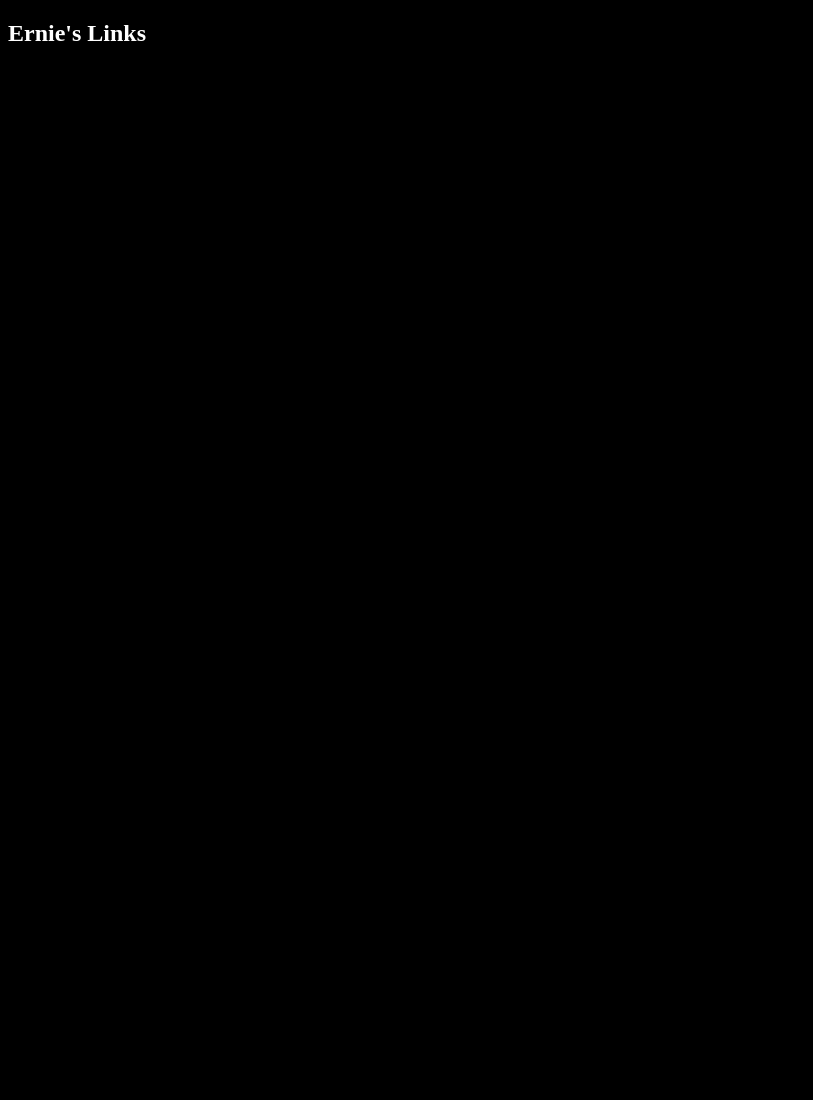
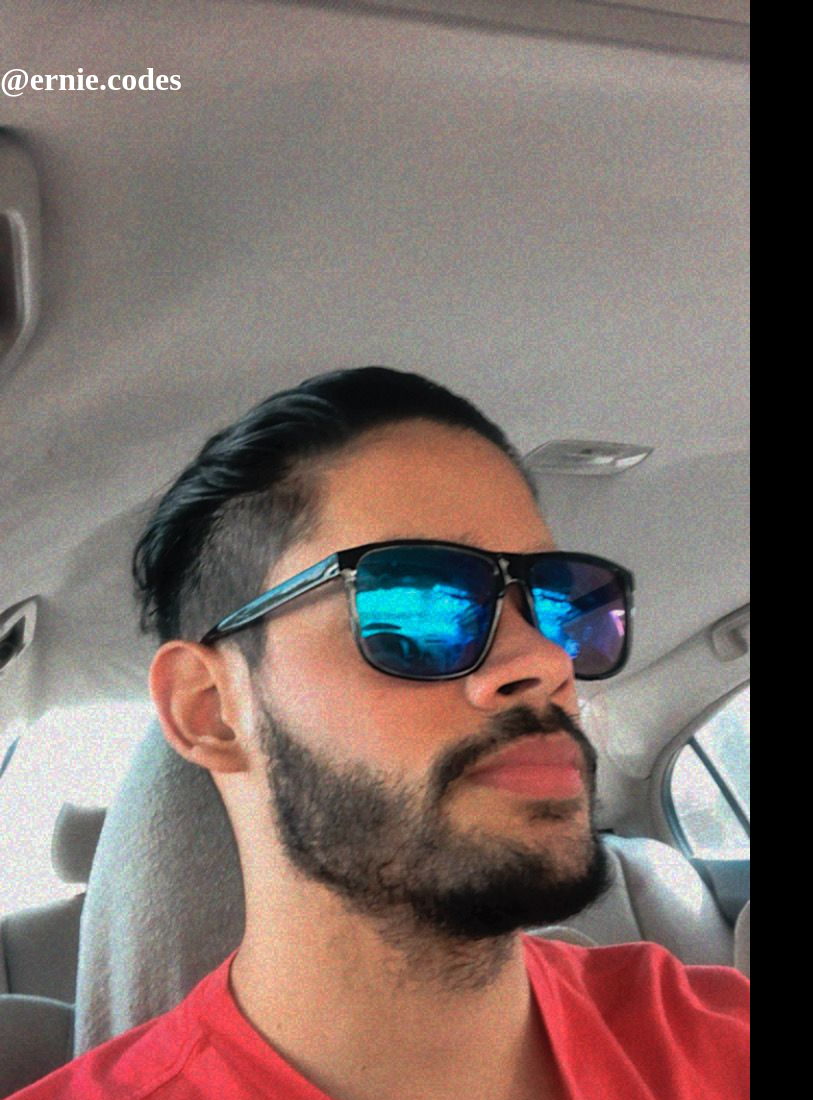
Before and after one commit to Ernestoc14/Linktree-Clone-, a plain HTML site: page index.html in a window 1280 px wide. Shown: the top 1100 px of the page, without its empty margins (0-813 px from the left). Before the commit the page ends 800 px from the top, so only its background shows below. Drawn offline with Linux system fonts and the light colour scheme.

Commit message:
Add Image

```diff
--- a/index.css
+++ b/index.css
@@ -1,4 +1,11 @@
 body{
+    padding: 0;
+    margin: 0;
     background-color: black;
     color: white;
 }
+.image-container{
+    width: 40px;
+    height: 40px;
+    border-radius: 50%;
+}
--- a/index.html
+++ b/index.html
@@ -8,13 +8,17 @@
     <link rel="stylesheet" href="./index.css">
 </head>
 <body>
-    <section class="main-container-links">
-        <h1 class="">Ernie's Links</h1>
-        <div class="just-link-container">
-            <link rel="stylesheet" href="">
-            <link rel="stylesheet" href="">
-            <link rel="stylesheet" href="">
+    <header>
+        <div class="share-button"></div>
+    </header>
+    <div class="main-container-links">
+        <div class="image-container">
+            <img src="/ErnestoCar.jpeg" alt="Ernesto Crespo Avatar">
         </div>
-    </section>
+        <h1>@ernie.codes</h1>
+        <div class="tile"></div>
+        <div class="tile"></div>
+        <div class="tile"></div>
+    </div>
 </body>
 </html>
```
Also changed, not shown: Ernesto.jpeg (added), ErnestoCar.jpeg (added).
